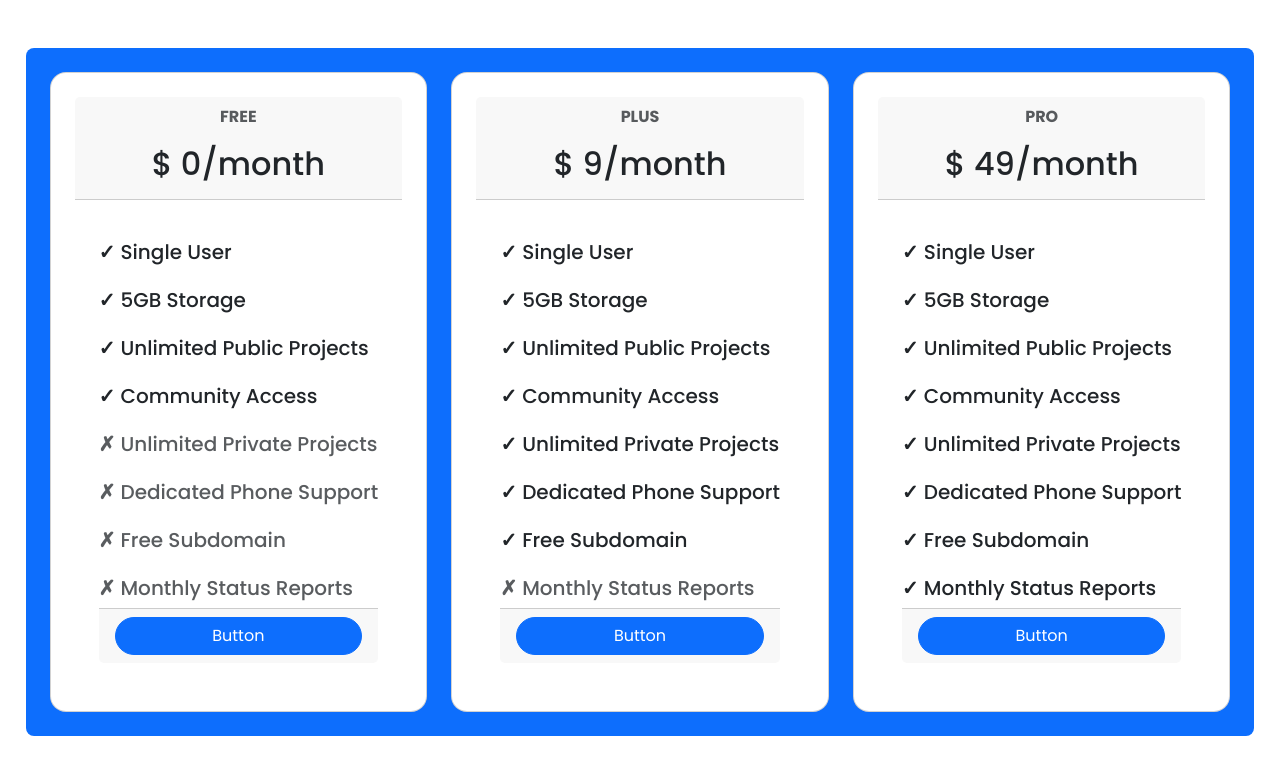
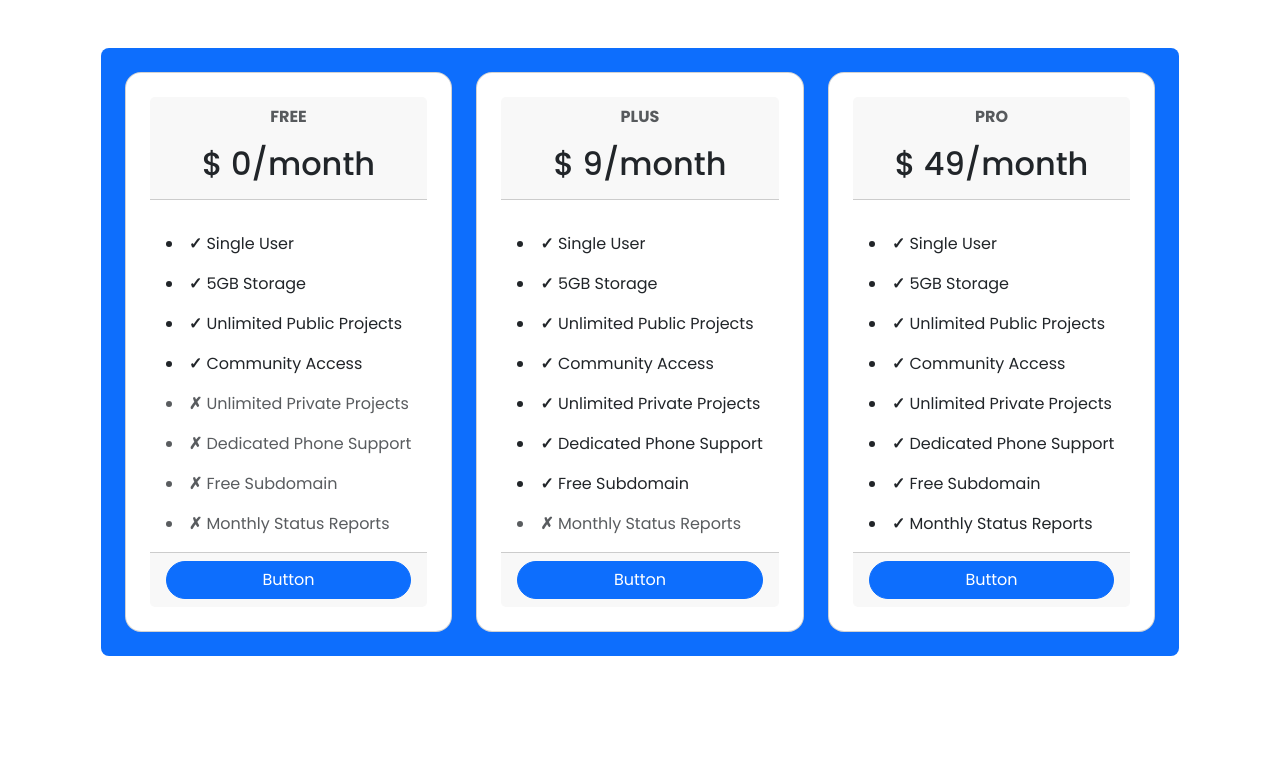
Before and after one commit to T-Prakash2002/react_task1, a React (Vite) app: page / in a window 1280 px wide. Shown: the top 774 px of the page. Built offline with nearby package versions, Linux system fonts and the light colour scheme; a web font is replaced by a local one.

Commit message:
Modify the code task1

```diff
--- a/src/App.jsx
+++ b/src/App.jsx
@@ -1,4 +1,4 @@
-import CARD from './assets/card'
+import CARD from './assets/card.jsx'
 
 const App=()=>{
 
@@ -54,24 +54,18 @@ const App=()=>{
     ]}
 
     return (
+
+
       <div className="container rounded-3 mt-5 p-4 bg-primary">
-
         <div className="row">
 
-    {
-
+        {
                 data.cards.map((card,index)=>{
-
-
-                    return <div className="col-12 col-lg-4">
-                        <CARD key={index} data={card} feature={data.features}/>
+                    return<div className="col-12 col-lg-4" key={index}>
+                        <CARD data={card} feature={data.features}/>
                   </div>
                 })
-
-
            }
-
-
 
         </div>
 
--- a/src/assets/card.jsx
+++ b/src/assets/card.jsx
@@ -1,14 +1,6 @@
 import { Button } from "bootstrap";
 
-function text(x,y){
-    return (x.features.includes(y)?
-    <h5 className="pt-3"><b>&#x2713;</b>  {y}</h5>
-    :<h5 className="text-muted pt-3"><b>&#x2717;</b> {y}</h5>)
-}
-
 const CARD=(props)=>{
-
-
 
     return(
         <div className="card rounded-4 p-4">
@@ -16,24 +8,28 @@ const CARD=(props)=>{
                 <p className="text-muted"><strong>{props.data.type}</strong></p>
                 <h2>{props.data.cost}</h2>
             </div>
-            <div className="card-body text-nowrap p-4">
+
+            <div className="card-body text-nowrap">
+
                 {
-                props.feature.map((feature,index)=>{
+                props.feature.map((feature)=>{
+
 
                     return (
-                        text(props.data,feature)
+
+                        (props.data.features.includes(feature)?
+                        <li className="pt-3"><b>&#x2713;</b>  {feature}</li>
+                        :<li className="text-muted pt-3"><b>&#x2717;</b> {feature}</li>)
 
                         );
 
                 })
+                }
+                 </div>
 
-                }
-                <div className="card-footer">
+            <div className="card-footer">
                     <button className="btn btn-primary w-100 rounded-5 h-50" type="button">Button</button>
                 </div>
-
-
-            </div>
         </div>
     )
 
--- a/src/index.css
+++ b/src/index.css
@@ -4,7 +4,7 @@
 .container{
     max-width: fit-content;
 }
-.col{
-    min-width: 500px;
+.card{
+    min-width: 250px;
     max-width: 500px;
 }
--- a/src/main.jsx
+++ b/src/main.jsx
@@ -1,4 +1,4 @@
-import React from 'react'
+import React, { StrictMode } from 'react'
 import ReactDOM from 'react-dom/client'
 import App from './App.jsx'
 import './index.css'
@@ -6,4 +6,6 @@ import './index.css'
 ReactDOM.createRoot(document.getElementById('root')).render(
 
     <App />
+
+
 )
```
